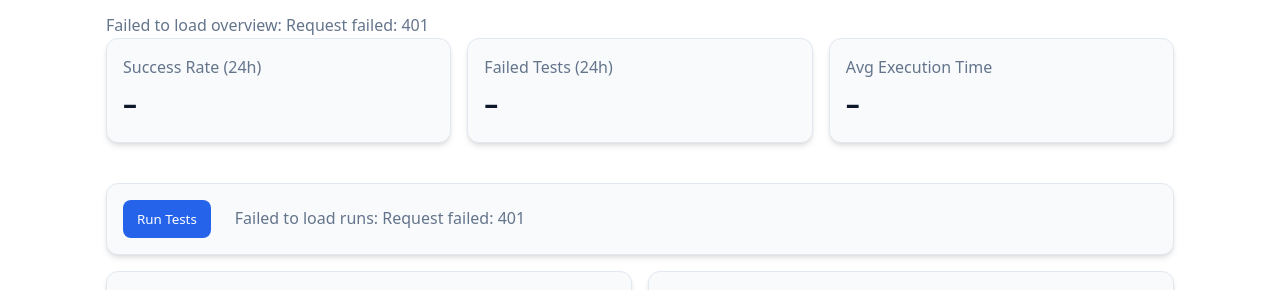
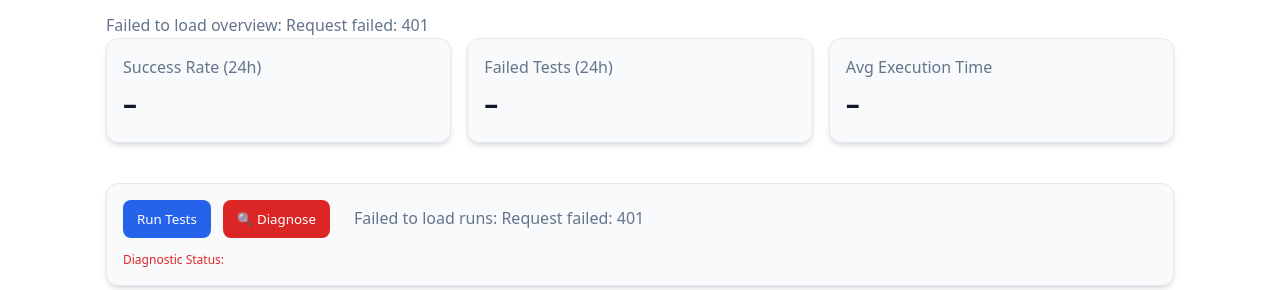
Before and after one commit to benedictux1/Spiderman-v3, a Flask app: template kith-platform/templates/admin_dashboard.html in a window 1280 px wide. Shown: the part 132-422 px from the top of the page. Run offline with Flask 3, Linux system fonts and the light colour scheme; the template is opened without the code that fills it, so the values that code supplies are empty; parts of the project's set-up code (start-up, migrations or seed data) failed here and were passed over; some libraries are stand-ins or nearby versions.

Commit message:
ADD: Diagnostic button to admin dashboard
- Add red 'Diagnose' button next to 'Run Tests' button
- Include diagnostic status display
- Wire up startDiagnostic() function to /api/analytics/diagnose endpoint
- Now users can easily trigger comprehensive environment diagnostic

```diff
--- a/kith-platform/templates/admin_dashboard.html
+++ b/kith-platform/templates/admin_dashboard.html
@@ -175,8 +175,33 @@
       }
     }
 
+    async function startDiagnostic(){
+      const statusEl = document.getElementById('diagnosticStatus');
+      statusEl.textContent = 'Starting diagnostic...';
+      try{
+        const res = await fetch('/api/analytics/diagnose', {
+          method:'POST',
+          headers:{'Content-Type':'application/json'},
+          credentials:'include',
+          body: JSON.stringify({})
+        });
+        if(res.status !== 202){
+          const err = await res.json().catch(()=>({error:'failed'}));
+          console.error('Diagnostic error response:', err);
+          statusEl.innerHTML = `<pre style="color: #dc2626; white-space: pre-wrap; font-size: 12px;">Failed: ${err.detail || err.error || res.status}</pre>`;
+          return;
+        }
+        const data = await res.json();
+        statusEl.textContent = `Running diagnostic... task ${data.task_id}`;
+        setTimeout(refreshRuns, 2000);
+      }catch(err){
+        statusEl.textContent = 'Failed to start diagnostic: '+err.message;
+      }
+    }
+
     function init(){
       document.getElementById('runBtn').addEventListener('click', startRun);
+      document.getElementById('diagnosticBtn').addEventListener('click', startDiagnostic);
       refreshOverview();
       refreshTrends();
       refreshCategories();
@@ -209,10 +234,17 @@
         <div id="avgTime" class="metric">–</div>
     </div>
     </div>
-    <div class="card" style="margin-bottom:16px; display:flex; align-items:center; gap:12px;">
-      <button id="runBtn" style="background:#2563eb; border:0; color:#fff; border-radius:8px; padding:10px 14px; cursor:pointer;">Run Tests</button>
-      <span id="runStatus" class="muted"></span>
-      <span id="runsError" class="muted" style="display:none"></span>
+    <div class="card" style="margin-bottom:16px;">
+      <div style="display:flex; align-items:center; gap:12px; margin-bottom:12px;">
+        <button id="runBtn" style="background:#2563eb; border:0; color:#fff; border-radius:8px; padding:10px 14px; cursor:pointer;">Run Tests</button>
+        <button id="diagnosticBtn" style="background:#dc2626; border:0; color:#fff; border-radius:8px; padding:10px 14px; cursor:pointer;">🔍 Diagnose</button>
+        <span id="runStatus" class="muted"></span>
+        <span id="runsError" class="muted" style="display:none"></span>
+      </div>
+      <div style="display:flex; align-items:center; gap:12px;">
+        <span style="color:#dc2626; font-size:12px;">Diagnostic Status:</span>
+        <span id="diagnosticStatus" class="muted" style="font-size:12px;"></span>
+      </div>
     </div>
     <div class="grid">
       <div class="card">
```
